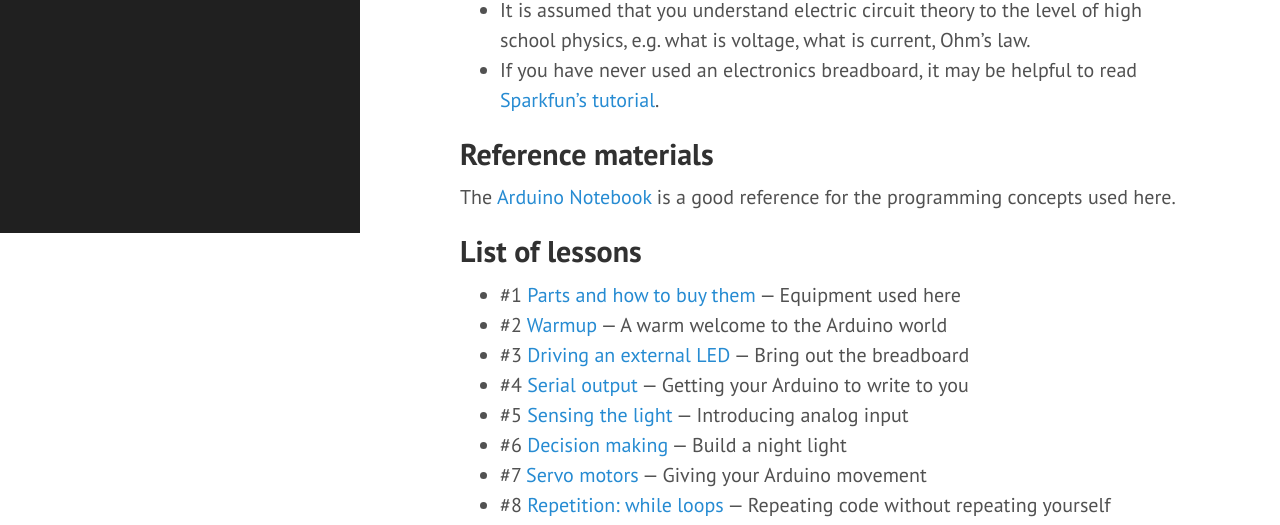
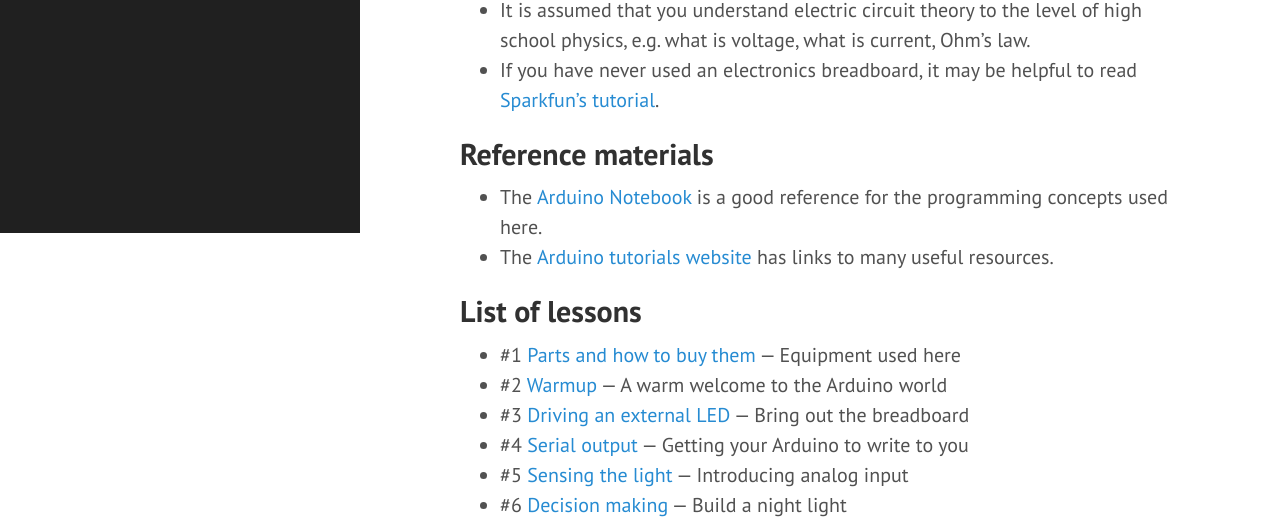
Before and after one commit to bronsonp/bronsonp.github.io, a plain HTML site: page Arduino-Workshops/coding-and-sensors/index.html in a window 1280 px wide. Shown: the part 567-1092 px from the top of the page. Drawn offline with nearby package versions, Linux system fonts and the light colour scheme; some packages are replaced by stand-ins of ours.

Commit message:
Fixed link to Arduino notebook

```diff
--- a/Arduino-Workshops/coding-and-sensors/index.html
+++ b/Arduino-Workshops/coding-and-sensors/index.html
@@ -115,8 +115,10 @@ Training. This workshop is:</p>
 
 <h2 id="reference-materials">Reference materials</h2>
 
-<p>The <a href="https://playground.arduino.cc/uploads/Main/arduino_notebook_v1-1.pdf">Arduino Notebook</a>
-is a good reference for the programming concepts used here.</p>
+<ul>
+<li>The <a href="https://ia903000.us.archive.org/33/items/arduino_notebook/arduino_notebook.pdf">Arduino Notebook</a> is a good reference for the programming concepts used here.</li>
+<li>The <a href="https://www.arduino.cc/en/Tutorial/HomePage">Arduino tutorials website</a> has links to many useful resources.</li>
+</ul>
 
 
 <h2>List of lessons</h2>
```
